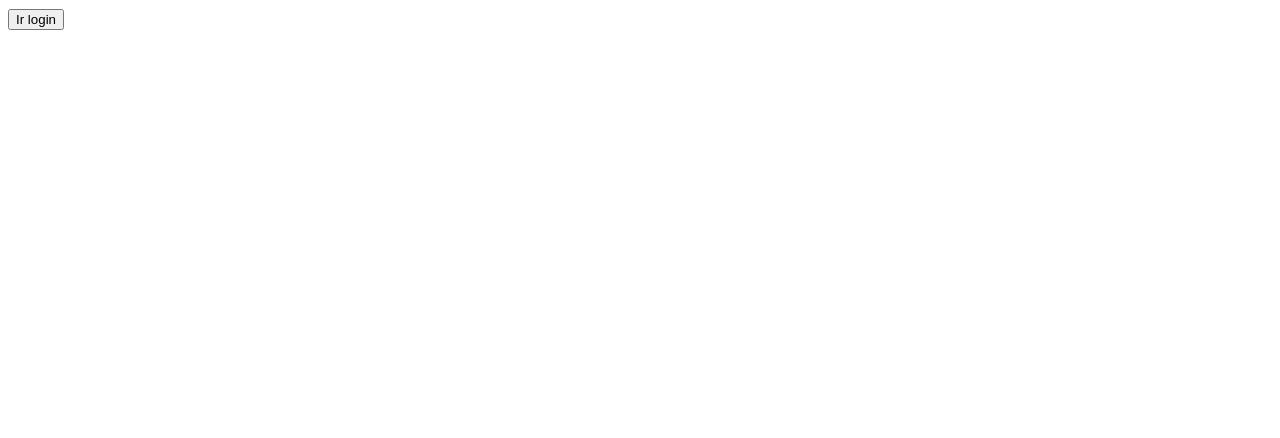
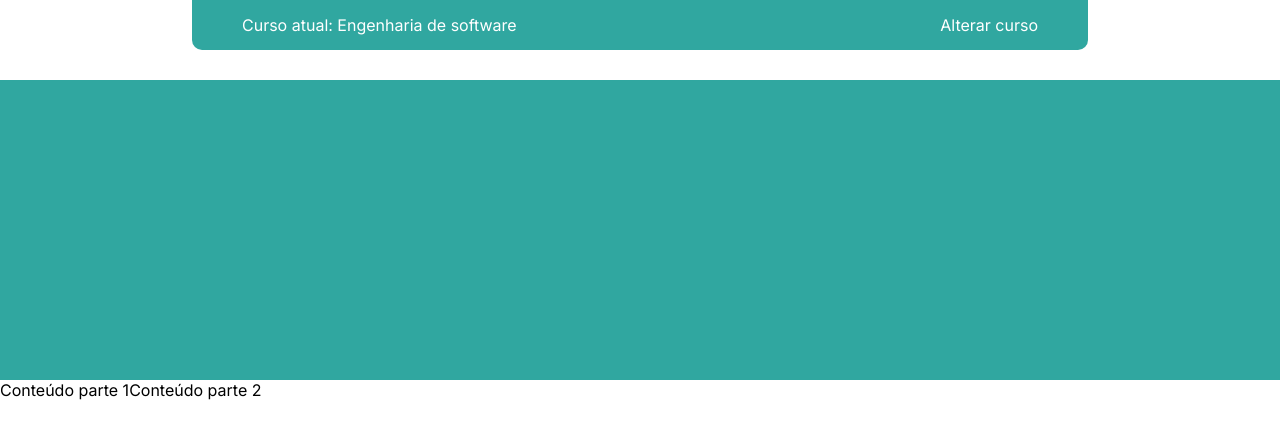
Before and after one commit to TiagoGadonski/area-do-aluno, a Next.js app: page /dashboard in a window 1280 px wide. Shown: the top 438 px of the page. Built offline with nearby package versions, Linux system fonts and the light colour scheme.

Commit message:
completion of the login screen and start of the dashboard

```diff
--- a/src/Components/ContainerAuth/style.ts
+++ b/src/Components/ContainerAuth/style.ts
@@ -2,9 +2,10 @@ import styled from "styled-components";
 
 export const Container = styled.div`
   width: 90%;
-  background-color: #31363f;
+  background-color: #30a7a0;
   border-radius: 4px;
   display: flex;
   flex-direction: column;
   align-items: center;
+  color: white;
 `;
--- a/src/Components/InputAuth/style.ts
+++ b/src/Components/InputAuth/style.ts
@@ -4,10 +4,14 @@ export const StyledInput = styled.input`
   width: 100%;
   border: 1px solid white;
   padding: 0 0 0 5px;
-  background-color: #343b41;
+  background-color: #30a7a0;
   height: 30px;
   border-radius: 4px;
   color: white;
   outline: none;
   margin-top: 4px;
+
+  &::placeholder {
+    color: white;
+  }
 `;
--- /dev/null
+++ b/src/Components/Menu/Menu.tsx
@@ -0,0 +1,18 @@
+"use client";
+import React, { useState } from "react";
+import { StyledMenu } from "./style";
+
+const MenuNav: React.FC<any> = () => {
+  return (
+    <StyledMenu>
+      <div>
+        <p>Curso atual: {"Engenharia de software"}</p>
+      </div>
+      <div>
+        <p>Alterar curso</p>
+      </div>
+    </StyledMenu>
+  );
+};
+
+export default MenuNav;
--- /dev/null
+++ b/src/Components/Menu/style.ts
@@ -0,0 +1,15 @@
+import styled from "styled-components";
+
+export const StyledMenu = styled.div`
+  width: 70%;
+  background-color: #30a7a0;
+  height: 50px;
+  display: flex;
+  flex-direction: row;
+  justify-content: space-between;
+  padding: 0 50px 0 50px;
+  color: white;
+  border-bottom-left-radius: 10px;
+  border-bottom-right-radius: 10px;
+  align-items: center;
+`;
--- a/src/app/dashboard/page.tsx
+++ b/src/app/dashboard/page.tsx
@@ -1,18 +1,19 @@
 "use client";
-import { useRouter } from "next/navigation";
+import MenuNav from "@/Components/Menu/Menu";
+import { ContainerNav, ContainerImagem, GlobalStyle, Container } from "./style";
 
 export default function DashboardPage() {
-  const router = useRouter();
-
   return (
     <>
-      <button
-        onClick={() => {
-          router.push("/signin");
-        }}
-      >
-        Ir login
-      </button>
+      <GlobalStyle />
+      <ContainerNav>
+        <MenuNav></MenuNav>
+      </ContainerNav>
+      <ContainerImagem></ContainerImagem>
+      <Container>
+        <div>Conteúdo parte 1</div>
+        <div>Conteúdo parte 2</div>
+      </Container>
     </>
   );
 }
--- /dev/null
+++ b/src/app/dashboard/style.ts
@@ -0,0 +1,32 @@
+import styled, { createGlobalStyle } from "styled-components";
+
+export const GlobalStyle = createGlobalStyle`
+  *, *::before, *::after {
+    margin: 0;
+    padding: 0;
+    box-sizing: border-box;
+  }
+
+  html, body {
+    height: 100%;
+    width: 100%;
+    font-family: Arial, sans-serif;
+  }
+`;
+
+export const ContainerNav = styled.div`
+  display: flex;
+  justify-content: center;
+  align-items: flex-start;
+  margin-bottom: 30px;
+`;
+
+export const ContainerImagem = styled.div`
+  height: 300px;
+  width: 100%;
+  background-color: #30a7a0;
+`;
+
+export const Container = styled.div`
+  display: flex;
+`;
```
Also changed, not shown: src/Components/ButtonAuth/style.ts (+5 -5 lines), src/app/signin/page.tsx (+8 -2 lines).
